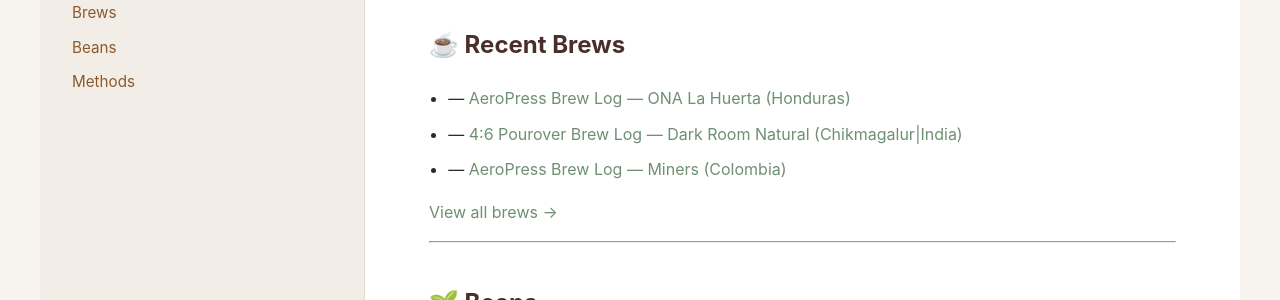
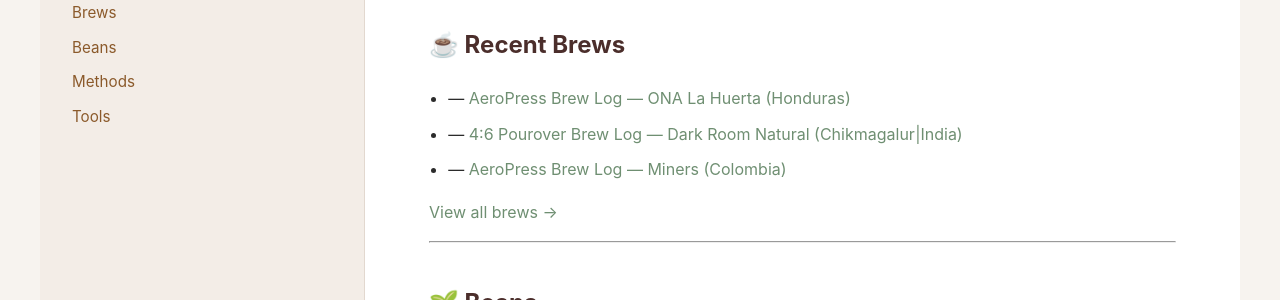
Before and after one commit to truedevopsmk-lab/coffee-test, a Jekyll site: the page built from index.md, in a window 1280 px wide. Shown: the part 232-532 px from the top of the page. Built offline with Jekyll 4.4.1, drawn with Linux system fonts in a browser that asks for light colours.

Commit message:
Add "Tools" link to navigation in brew and default layouts

```diff
--- a/_layouts/default.html
+++ b/_layouts/default.html
@@ -14,10 +14,11 @@
       <p>Brewing notes, beans, and experiments.</p>
 
       <nav class="nav">
-        <a href="{{ "/" | relative_url }}">Home</a>
-        <a href="{{ "/brews/" | relative_url }}">Brews</a>
-        <a href="{{ "/beans/" | relative_url }}">Beans</a>
-        <a href="{{ "/methods/" | relative_url }}">Methods</a>
+      <a href="{{ "/" | relative_url }}">Home</a>
+      <a href="{{ "/brews/" | relative_url }}">Brews</a>
+      <a href="{{ "/beans/" | relative_url }}">Beans</a>
+      <a href="{{ "/methods/" | relative_url }}">Methods</a>
+      <a href="{{ "/tools/brew-calculator/" | relative_url }}">Tools</a>
       </nav>
     </aside>
 
```
Also changed, not shown: _layouts/brew.html (+5 -4 lines).
